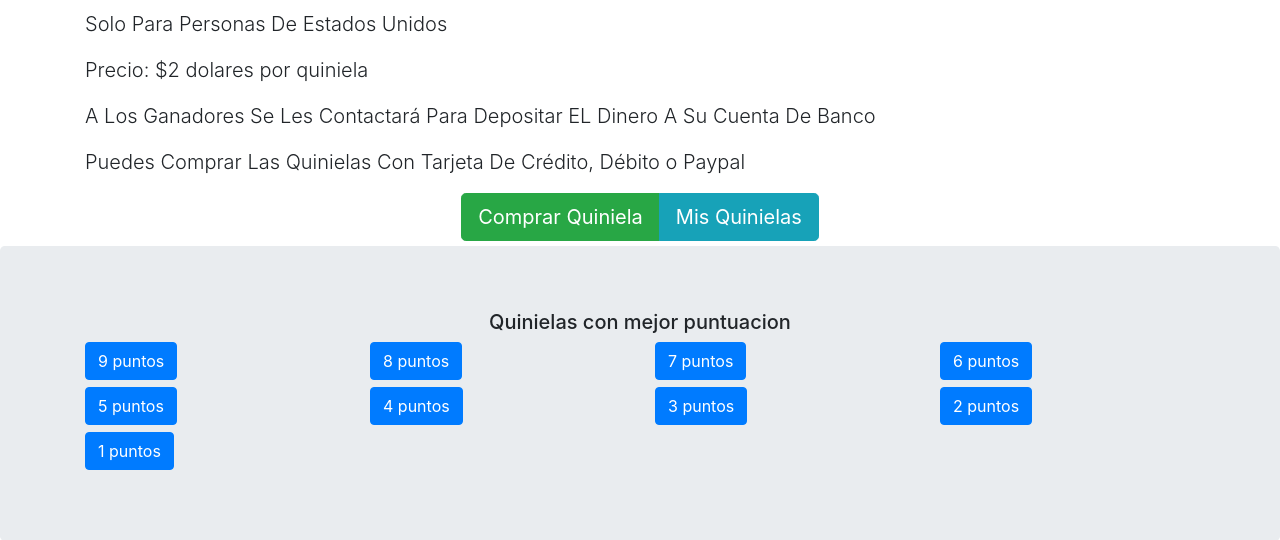
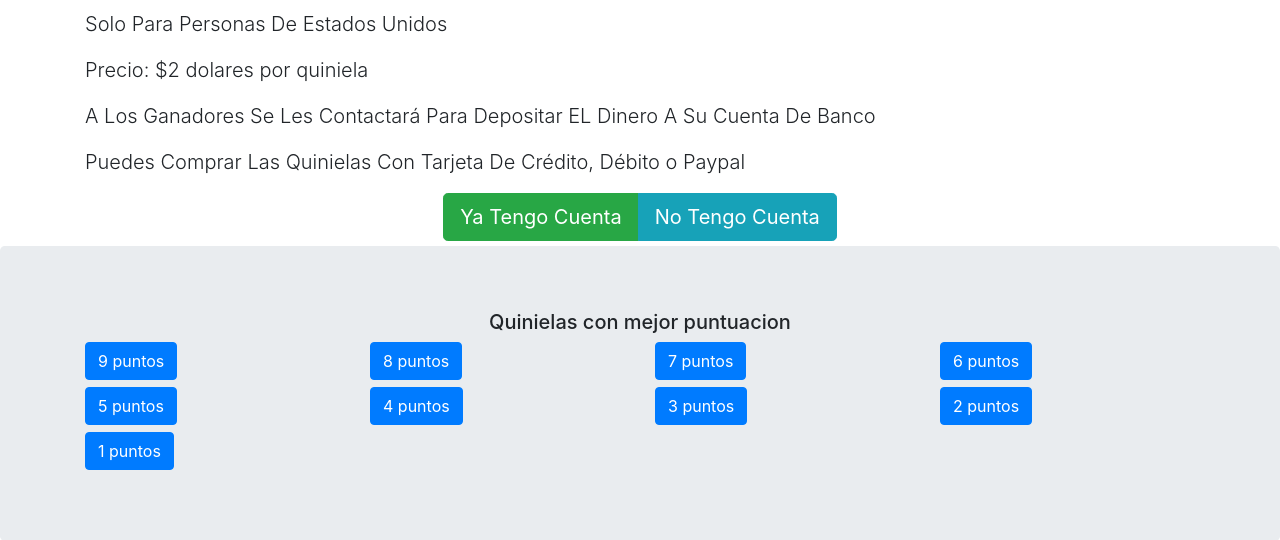
Before and after one commit to silvano905/twerk2020, a Django app: page / in a window 1280 px wide. Shown: the part 207-747 px from the top of the page. Run offline with Django 3.2, Linux system fonts and the light colour scheme; tables that the repository leaves empty hold one stand-in row (values such as "Sample post"); some libraries are stand-ins or nearby versions.

Commit message:
hufhdfiu

```diff
--- a/tip/templates/tip/tip_list.html
+++ b/tip/templates/tip/tip_list.html
@@ -15,8 +15,29 @@
 
       <div style="text-align: center">
         <div class="btn-group" role="group" aria-label="Basic example">
-            <a href="{% url 'tips:create_tip'%}" class="btn btn-success btn-lg" role="button" aria-pressed="true" style="margin-bottom: 5px">Comprar Quiniela</a>
-            <a href="{% url 'tips:for_user' username=request.user.username%}" class="btn btn-info btn-lg" role="button" aria-pressed="true" style="margin-bottom: 5px">Mis Quinielas</a>
+
+                {% if user.is_authenticated %}
+                    {% if user.profiles %}
+
+                        <a href="{% url 'tips:create_tip'%}" class="btn btn-success btn-lg" role="button" aria-pressed="true" style="margin-bottom: 5px">Comprar Quiniela</a>
+                        <a href="{% url 'tips:for_user' username=request.user.username%}" class="btn btn-info btn-lg" role="button" aria-pressed="true" style="margin-bottom: 5px">Mis Quinielas</a>
+
+                    {% else %}
+
+                        <a href="{% url 'tips:create_tip'%}" class="btn btn-success btn-lg" role="button" aria-pressed="true" style="margin-bottom: 5px">Comprar Quiniela</a>
+                        <a href="{% url 'accounts:createprofile'%}" class="btn btn-info btn-lg" role="button" aria-pressed="true" style="margin-bottom: 5px">Agrega Tu Numero</a>
+
+                    {% endif %}
+
+                {% else %}
+                    <a href="{% url 'login'%}" class="btn btn-success btn-lg" role="button" aria-pressed="true" style="margin-bottom: 5px">Ya Tengo Cuenta</a>
+                    <a href="{% url 'accounts:registration'%}" class="btn btn-info btn-lg" role="button" aria-pressed="true" style="margin-bottom: 5px">No Tengo Cuenta</a>
+                {% endif %}
+
+
+
+
+
         </div>
       </div>
 
```
